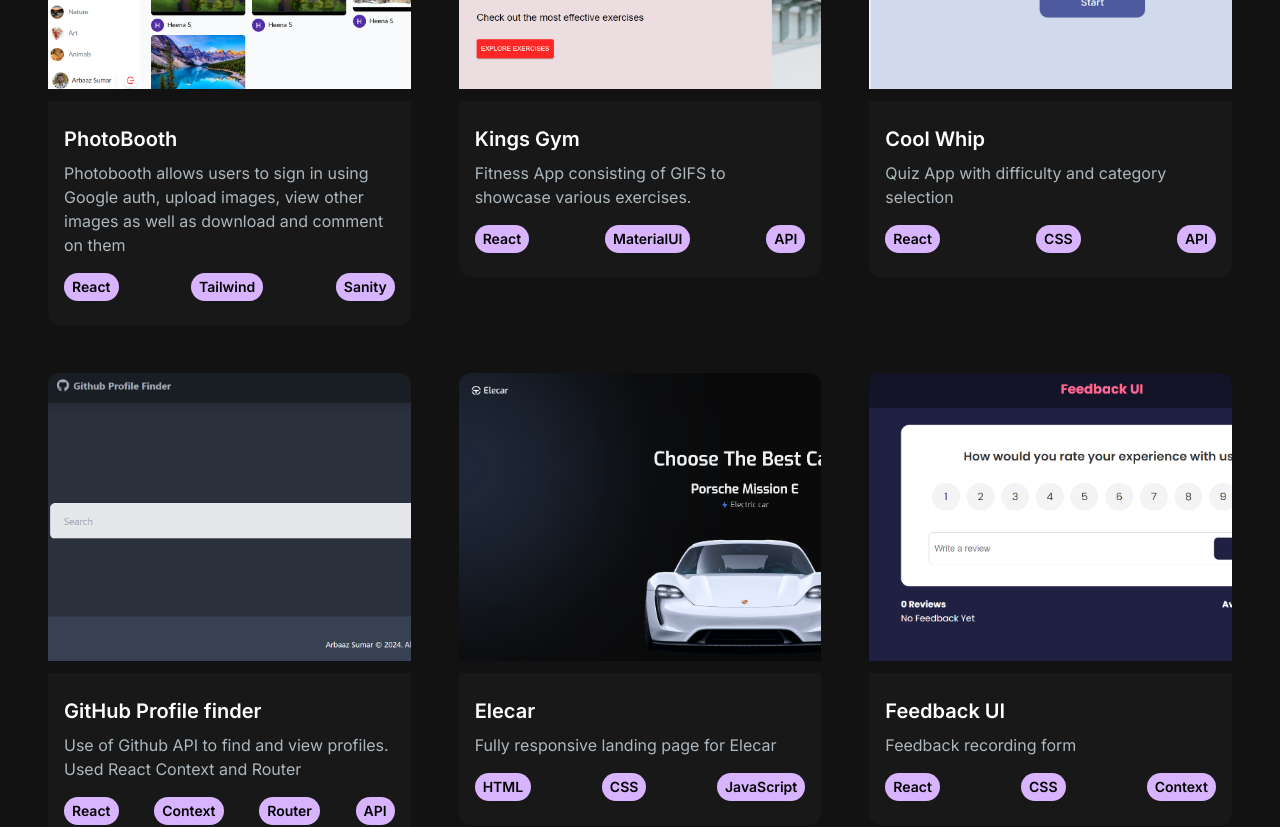
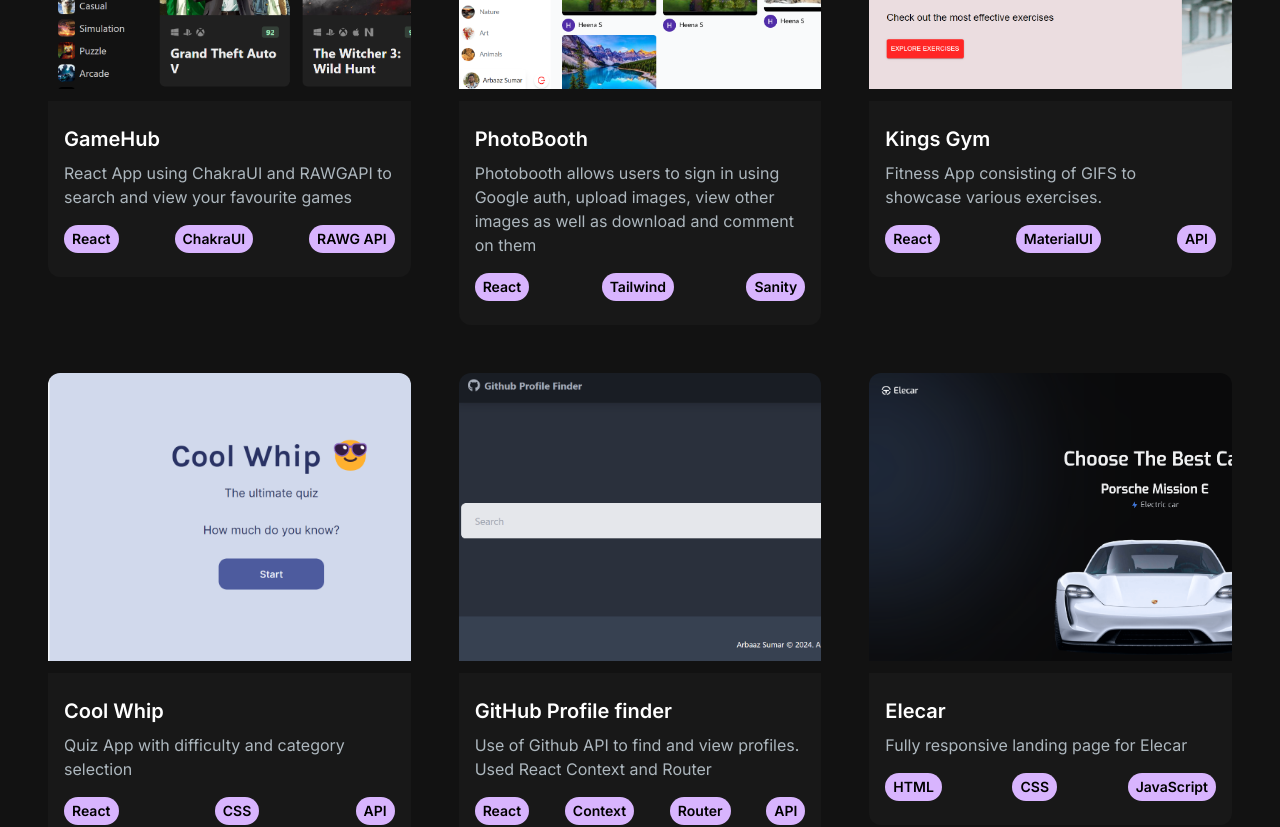
Before and after one commit to arbaaz-77/portfolio, a Next.js app: page / in a window 1280 px wide. Shown: the part 1460-2287 px from the top of the page. Built offline with nearby package versions, Linux system fonts and the light colour scheme.

Commit message:
added project - gamehub

```diff
--- a/app/data.js
+++ b/app/data.js
@@ -42,6 +42,15 @@
 export const PROJECTS_DATA = [
   {
     id: 1,
+    title: "GameHub",
+    desc: "React App using ChakraUI and RAWGAPI to search and view your favourite games",
+    image: "/images/gamehub.png",
+    tags: ["React", "ChakraUI", "RAWG API"],
+    gitUrl: "https://github.com/arbaaz-77/gamehub",
+    liveUrl: "https://gamehub-lac.vercel.app/",
+  },
+  {
+    id: 2,
     title: "PhotoBooth",
     desc: "Photobooth allows users to sign in using Google auth, upload images, view other images as well as download and comment on them",
     image: "/images/photobooth.png",
@@ -50,7 +59,7 @@
     liveUrl: "https://photobooth-arbaaz.netlify.app/",
   },
   {
-    id: 2,
+    id: 3,
     title: "Kings Gym",
     desc: "Fitness App consisting of GIFS to showcase various exercises.",
     image: "/images/gym.png",
@@ -59,7 +68,7 @@
     liveUrl: "https://kings-gym.vercel.app/",
   },
   {
-    id: 3,
+    id: 4,
     title: "Cool Whip",
     desc: "Quiz App with difficulty and category selection",
     image: "/images/quiz.png",
@@ -68,7 +77,7 @@
     liveUrl: "https://quizapp-arbaaz.netlify.app/",
   },
   {
-    id: 4,
+    id: 5,
     title: "GitHub Profile finder",
     desc: "Use of Github API to find and view profiles. Used React Context and Router",
     image: "/images/gitfinder.png",
@@ -77,7 +86,7 @@
     liveUrl: "https://gitprofile-finder.vercel.app/",
   },
   {
-    id: 5,
+    id: 6,
     title: "Elecar",
     desc: "Fully responsive landing page for Elecar",
     image: "/images/elecar.png",
@@ -85,13 +94,4 @@
     gitUrl: "https://github.com/arbaaz-77/elecar",
     liveUrl: "https://arbaaz-77.github.io/elecar/",
   },
-  {
-    id: 6,
-    title: "Feedback UI",
-    desc: "Feedback recording form",
-    image: "/images/feedback.png",
-    tags: ["React", "CSS", "Context"],
-    gitUrl: "https://github.com/arbaaz-77/feedback-ui",
-    liveUrl: "https://feedbackui-arbaaz.netlify.app/",
-  },
 ];
```
Also changed, not shown: public/images/gamehub.png (added).
